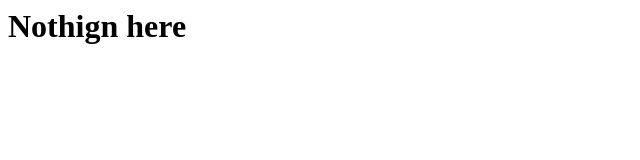
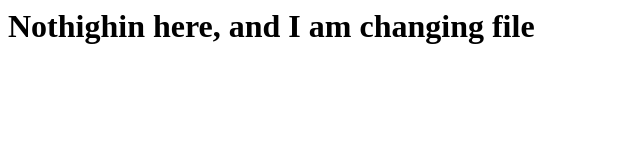
Before and after one commit to AnshulMalik/test, a plain HTML site: page index.html in a window 1280 px wide. Shown: the whole page, without its empty margins (0-640 px from the left). Drawn offline with Linux system fonts and the light colour scheme.

Commit message:
Update index.html

```diff
--- a/index.html
+++ b/index.html
@@ -3,6 +3,6 @@
     <title>Index file</title>
   </head>
   <body>
-    <h1>Nothign here</h1>
+    <h1>Nothighin here, and I am changing file</h1>
   </body>
 </html>
```
